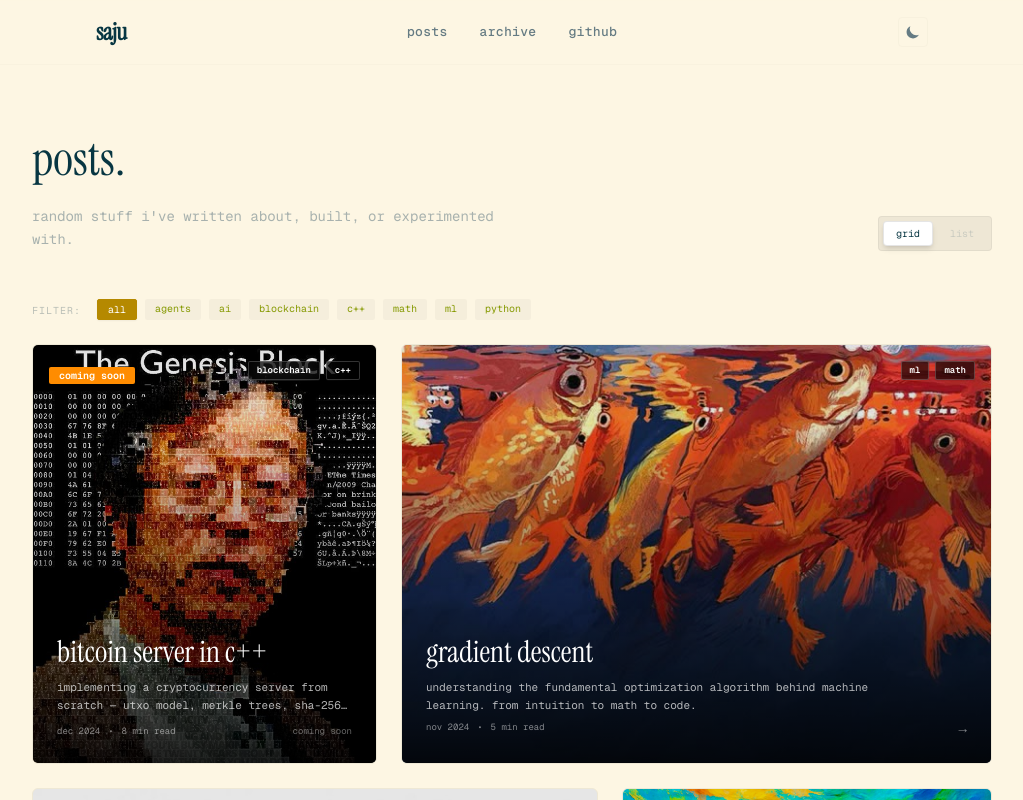
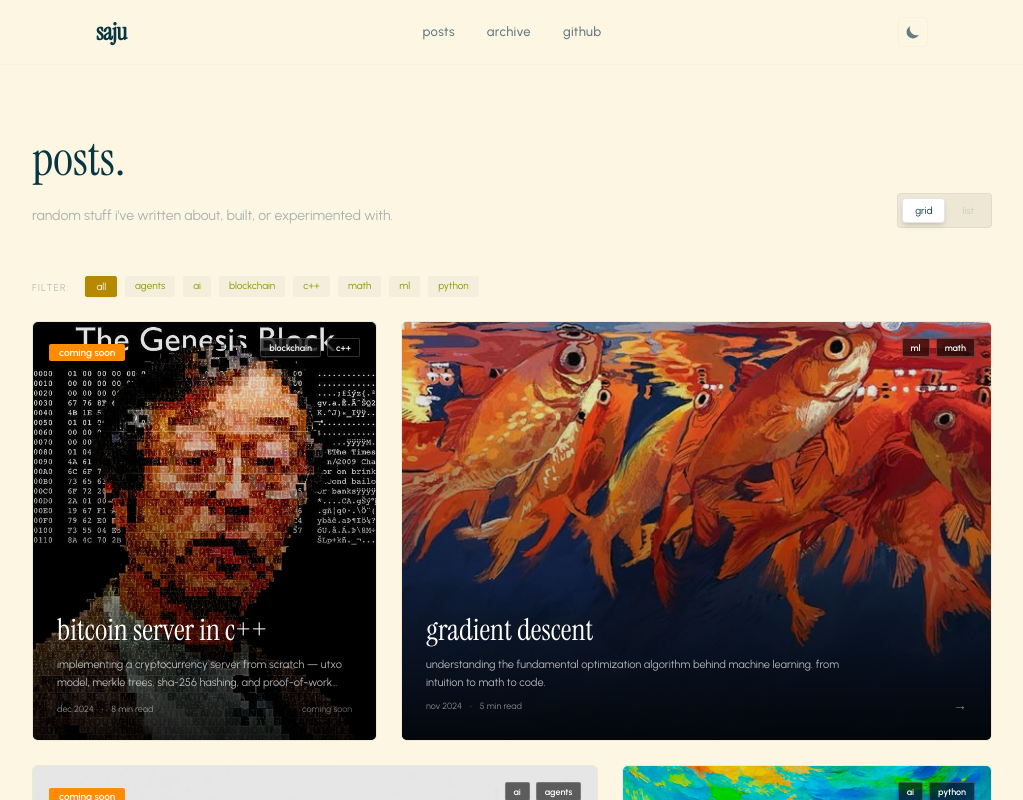
Before and after one commit to iam-saju/iam-saju-reimagined, a React (Vite) app: page /posts in a window 1280 px wide. Shown: the top 800 px of the page, without its empty margins (128-1151 px from the left). Built offline with nearby package versions, Linux system fonts and the light colour scheme; a web font is replaced by a local one.

Commit message:
chore: latest updates and style refinements

```diff
--- a/src/components/AIArchive.tsx
+++ b/src/components/AIArchive.tsx
@@ -195,7 +195,7 @@ const AIArchive = () => {
   const cardBg = isDarkMode ? '#073642' : '#eee8d5';
   const cardBorder = isDarkMode ? '#073642' : '#e8dfc7';
   const overlayBg = isDarkMode ? '#073642' : '#f7f0de';
-  const mono = "'Geist Mono', monospace";
+  const mono = "'Urbanist', system-ui, sans-serif";
 
   useEffect(() => {
     const handleScroll = () => {
--- a/src/components/Footer.tsx
+++ b/src/components/Footer.tsx
@@ -9,7 +9,7 @@ const Footer = ({ isDarkMode = true }: FooterProps) => {
 
 
   return (
-    <footer className="w-full" style={{ fontFamily: "'Geist Mono', monospace" }}>
+    <footer className="w-full" style={{ fontFamily: "'Urbanist', system-ui, sans-serif" }}>
       <div className="max-w-2xl mx-auto px-4 sm:px-6">
         <div className="pt-8 pb-8" style={{ borderTop: `1px solid ${border}`, opacity: 0.15 }}>
           {/* Subtle separator */}
--- a/src/components/Hero.tsx
+++ b/src/components/Hero.tsx
@@ -65,7 +65,7 @@ const Hero = ({ isDarkMode = true }: HeroProps) => {
 
           <div
             className="space-y-3 text-sm sm:text-base leading-relaxed"
-            style={{ fontFamily: "'Geist Mono', monospace", color: body }}
+            style={{ fontFamily: "'Urbanist', system-ui, sans-serif", color: body }}
           >
             <p>
               i'm <span style={{ color: bright, fontWeight: 600 }}>saju</span>. :)
@@ -80,7 +80,7 @@ const Hero = ({ isDarkMode = true }: HeroProps) => {
             </p>
           </div>
 
-          <div className="pt-4 space-y-3" style={{ fontFamily: "'Geist Mono', monospace" }}>
+          <div className="pt-4 space-y-3" style={{ fontFamily: "'Urbanist', system-ui, sans-serif" }}>
             <h3 className="text-base sm:text-lg font-medium">experiments</h3>
             <ul className="space-y-1.5 text-sm sm:text-base">
               {[
@@ -107,7 +107,7 @@ const Hero = ({ isDarkMode = true }: HeroProps) => {
             </ul>
           </div>
 
-          <div className="pt-4 space-y-2" style={{ fontFamily: "'Geist Mono', monospace" }}>
+          <div className="pt-4 space-y-2" style={{ fontFamily: "'Urbanist', system-ui, sans-serif" }}>
             <p className="text-sm" style={{ color: muted }}>
               build until it breaks. inspect the failure. repeat.
             </p>
@@ -126,7 +126,7 @@ const Hero = ({ isDarkMode = true }: HeroProps) => {
             </p>
           </div>
 
-          <div className="pt-4" style={{ fontFamily: "'Geist Mono', monospace" }}>
+          <div className="pt-4" style={{ fontFamily: "'Urbanist', system-ui, sans-serif" }}>
             <p className="text-sm" style={{ color: body }}>
               <span style={{ fontWeight: 'bold' }}>tweets</span>{' '}
               <a
@@ -143,7 +143,7 @@ const Hero = ({ isDarkMode = true }: HeroProps) => {
 
           <p
             className="hidden lg:block text-sm italic pt-2"
-            style={{ fontFamily: "'Geist Mono', monospace", color: muted }}
+            style={{ fontFamily: "'Urbanist', system-ui, sans-serif", color: muted }}
           >
             enter terminal for shift + t
           </p>
--- a/src/components/Navigation.tsx
+++ b/src/components/Navigation.tsx
@@ -71,7 +71,7 @@ const GlitchLink = ({
     <a
       href={href}
       className="transition-colors"
-      style={{ color, fontFamily: "'Geist Mono', monospace" }}
+      style={{ color, fontFamily: "'Urbanist', system-ui, sans-serif" }}
       onMouseEnter={e => {
         e.currentTarget.style.color = hoverColor;
         startGlitch();
@@ -102,7 +102,7 @@ const Navigation = ({ isDarkMode = true, onToggleTheme }: NavigationProps) => {
       style={{
         backgroundColor: `${bg}dd`,
         borderColor: `${border}40`,
-        fontFamily: "'Geist Mono', monospace"
+        fontFamily: "'Urbanist', system-ui, sans-serif"
       }}
     >
       <div className="max-w-4xl mx-auto px-5 sm:px-8 h-16 flex items-center justify-between">
--- a/src/index.css
+++ b/src/index.css
@@ -1,7 +1,7 @@
 @import url('https://fonts.googleapis.com/css2?family=Inter:wght@300;400;500;600;700&display=swap');
 @import url('https://fonts.googleapis.com/css2?family=Charter:wght@400;700&display=swap');
 @import url('https://fonts.googleapis.com/css2?family=Georgia:wght@400;700&display=swap');
-@import url('https://fonts.googleapis.com/css2?family=Geist+Mono:wght@300;400;500;600;700&display=swap');
+@import url('https://fonts.googleapis.com/css2?family=Urbanist:ital,wght@0,300;0,400;0,500;0,600;0,700;1,400&display=swap');
 @import url('https://fonts.googleapis.com/css2?family=Instrument+Serif:ital@0;1&display=swap');
 
 @tailwind base;
@@ -254,7 +254,7 @@
     --dark-border: #073642;
     --accent: 212 100% 60%;
     --accent-hover: 212 100% 70%;
-    font-family: 'Geist Mono', 'Fira Code', monospace;
+    font-family: 'Urbanist', system-ui, -apple-system, sans-serif;
   }
 
 }
--- a/src/pages/Notes.tsx
+++ b/src/pages/Notes.tsx
@@ -38,7 +38,7 @@ const Notes = () => {
   const cardBg = isDarkMode ? '#073642' : '#eee8d5';
   const cardBorder = isDarkMode ? '#073642' : '#eee8d5';
   const border = cardBorder;
-  const mono = "'Geist Mono', monospace";
+  const mono = "'Urbanist', system-ui, sans-serif";
 
   // ── Helper Components ──────────────────────────────────────────────────────
   const TagPill = ({ tag, isActive, onClick }: { tag: string; isActive?: boolean; onClick?: (tag: string) => void }) => {
--- a/src/pages/PostViewer.tsx
+++ b/src/pages/PostViewer.tsx
@@ -139,7 +139,7 @@ const TableOfContents = ({
   isDarkMode: boolean;
 }) => {
   const muted = isDarkMode ? '#657b83' : '#93a1a1';
-  const mono = "'Geist Mono', monospace";
+  const mono = "'Urbanist', system-ui, sans-serif";
 
   const handleClick = (id: string) => {
     const el = document.getElementById(id);
@@ -230,7 +230,7 @@ const PostHeader = ({
   const green = '#859900';
   const muted = isDarkMode ? '#93a1a1' : '#586e75';
   const accent = '#b58900';
-  const mono = "'Geist Mono', monospace";
+  const mono = "'Urbanist', system-ui, sans-serif";
   const [copied, setCopied] = useState(false);
 
   const handleShare = () => {
@@ -349,7 +349,7 @@ const PostBody = ({
   const codeBg = isDarkMode ? '#001b22' : '#f5f0e1';
   const codeBorder = isDarkMode ? 'rgba(38,139,210,0.1)' : 'rgba(147,161,161,0.2)';
   const codeText = isDarkMode ? '#839496' : '#586e75';
-  const mono = "'Geist Mono', monospace";
+  const mono = "'Urbanist', system-ui, sans-serif";
 
   return (
     <div>
```
